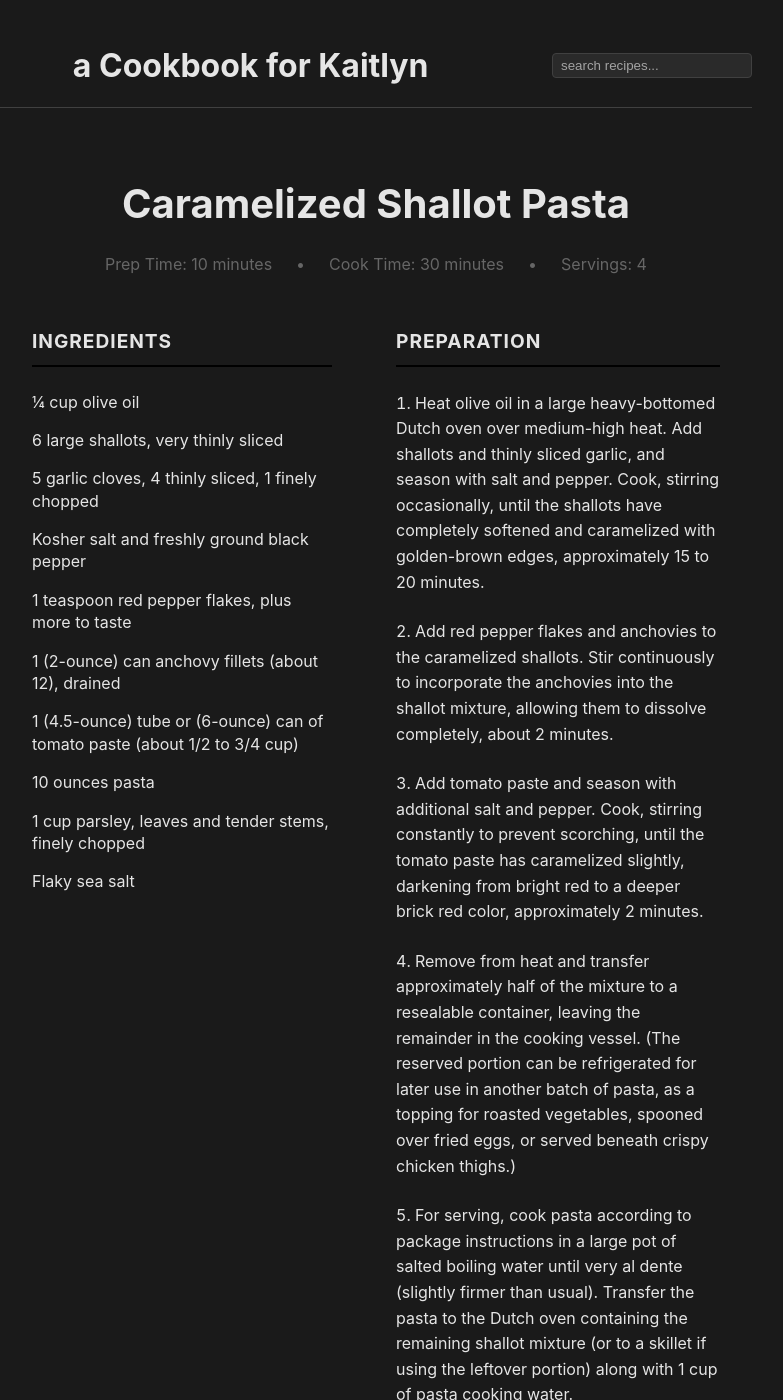
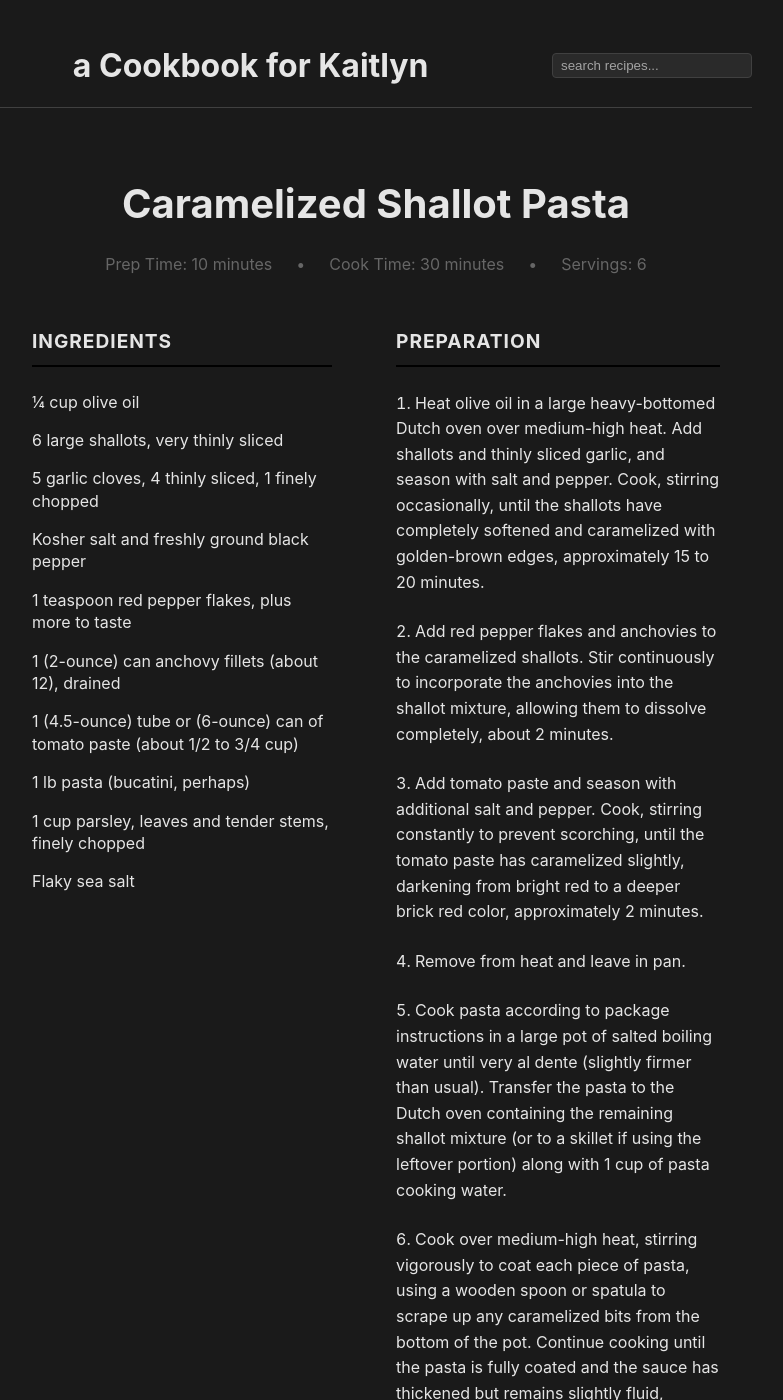
Before and after one commit to williamsca/recipes, a Jekyll site: the page built from _recipes/caramelized-shallot-pasta.md, in a window 1280 px wide and 1400 px high. Shown: the whole window, without its empty margins (264-1047 px from the left). Built offline with Jekyll 4.4.1, drawn with Linux system fonts in a browser that asks for light colours; some of the changed text lies outside the part shown.

Commit message:
Update caramelized-shallot-pasta.md

```diff
--- a/_recipes/caramelized-shallot-pasta.md
+++ b/_recipes/caramelized-shallot-pasta.md
@@ -2,7 +2,7 @@
 layout: recipe
 title: Caramelized Shallot Pasta
 category: Dinner
-servings: 4
+servings: 6
 prep_time: 10 minutes
 cook_time: 30 minutes
 protein: vegetarian
@@ -16,7 +16,7 @@ ingredients: |
   - 1 teaspoon red pepper flakes, plus more to taste
   - 1 (2-ounce) can anchovy fillets (about 12), drained
   - 1 (4.5-ounce) tube or (6-ounce) can of tomato paste (about 1/2 to 3/4 cup)
-  - 10 ounces pasta
+  - 1 lb pasta (bucatini, perhaps)
   - 1 cup parsley, leaves and tender stems, finely chopped
   - Flaky sea salt
 
@@ -24,14 +24,12 @@ instructions: |
   1. Heat olive oil in a large heavy-bottomed Dutch oven over medium-high heat. Add shallots and thinly sliced garlic, and season with salt and pepper. Cook, stirring occasionally, until the shallots have completely softened and caramelized with golden-brown edges, approximately 15 to 20 minutes.
   2. Add red pepper flakes and anchovies to the caramelized shallots. Stir continuously to incorporate the anchovies into the shallot mixture, allowing them to dissolve completely, about 2 minutes.
   3. Add tomato paste and season with additional salt and pepper. Cook, stirring constantly to prevent scorching, until the tomato paste has caramelized slightly, darkening from bright red to a deeper brick red color, approximately 2 minutes.
-  4. Remove from heat and transfer approximately half of the mixture to a resealable container, leaving the remainder in the cooking vessel. (The reserved portion can be refrigerated for later use in another batch of pasta, as a topping for roasted vegetables, spooned over fried eggs, or served beneath crispy chicken thighs.)
-  5. For serving, cook pasta according to package instructions in a large pot of salted boiling water until very al dente (slightly firmer than usual). Transfer the pasta to the Dutch oven containing the remaining shallot mixture (or to a skillet if using the leftover portion) along with 1 cup of pasta cooking water.
+  4. Remove from heat and leave in pan.
+  5. Cook pasta according to package instructions in a large pot of salted boiling water until very al dente (slightly firmer than usual). Transfer the pasta to the Dutch oven containing the remaining shallot mixture (or to a skillet if using the leftover portion) along with 1 cup of pasta cooking water.
   6. Cook over medium-high heat, stirring vigorously to coat each piece of pasta, using a wooden spoon or spatula to scrape up any caramelized bits from the bottom of the pot. Continue cooking until the pasta is fully coated and the sauce has thickened but remains slightly fluid, approximately 3 to 5 minutes.
   7. In a small bowl, combine the parsley and finely chopped garlic clove. Season with flaky salt and pepper. Divide the pasta among serving bowls, or transfer to one large serving bowl, and garnish with the parsley mixture and additional red pepper flakes if desired.
 
 notes: |
-  - This recipe makes enough caramelized shallot mixture for two batches of pasta.
-  - The reserved portion can be refrigerated and used in various applications: tossed with another batch of pasta, spread on roasted vegetables, spooned over fried eggs, or served with crispy chicken thighs.
   - The caramelized shallots are the star of this dish, providing sweetness that balances with the salty anchovies and tangy tomato paste.
   - Serve alongside salad with an [italian dressing](/recipes/recipes/dressing-italian/) and [garlic bread](/recipes/recipes/bread-garlic/).
 ---
```
